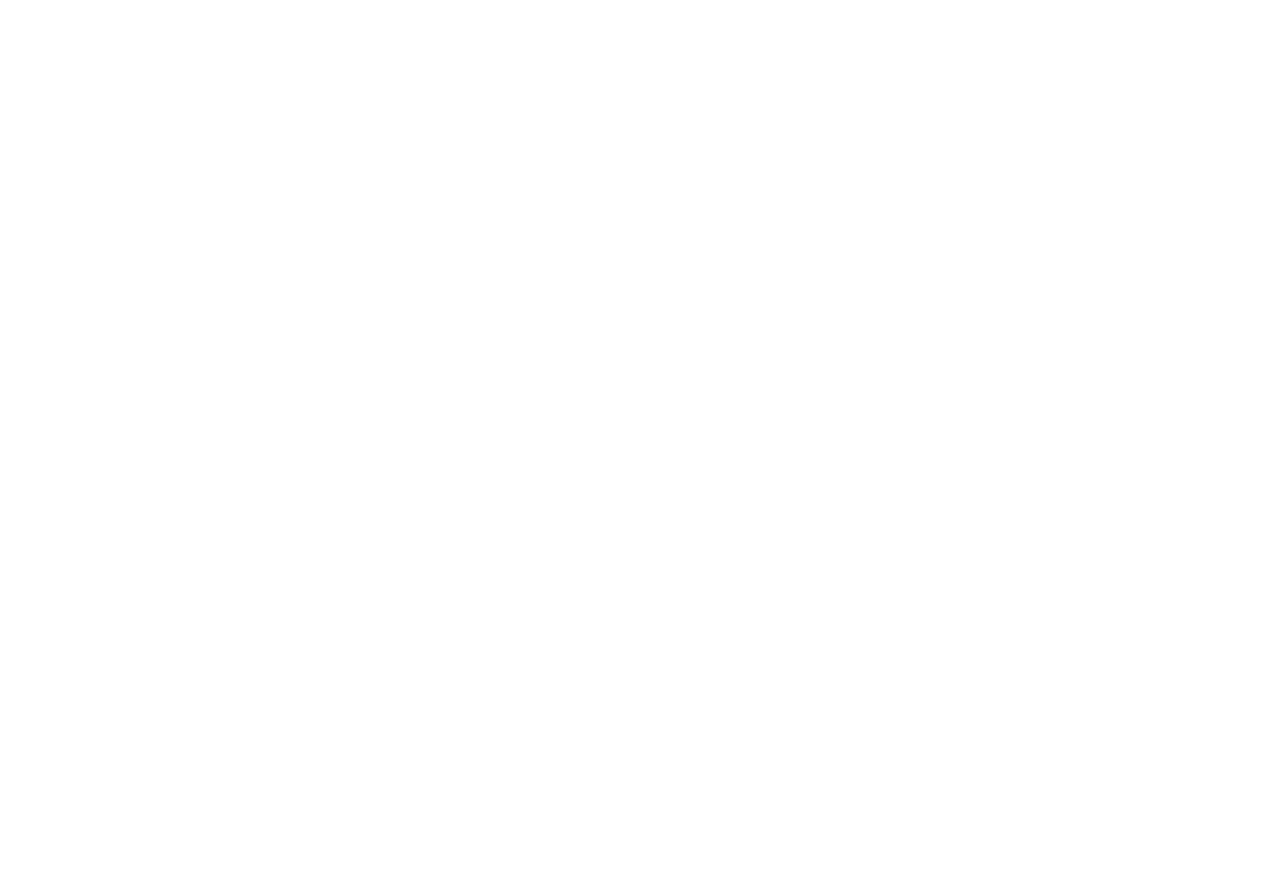
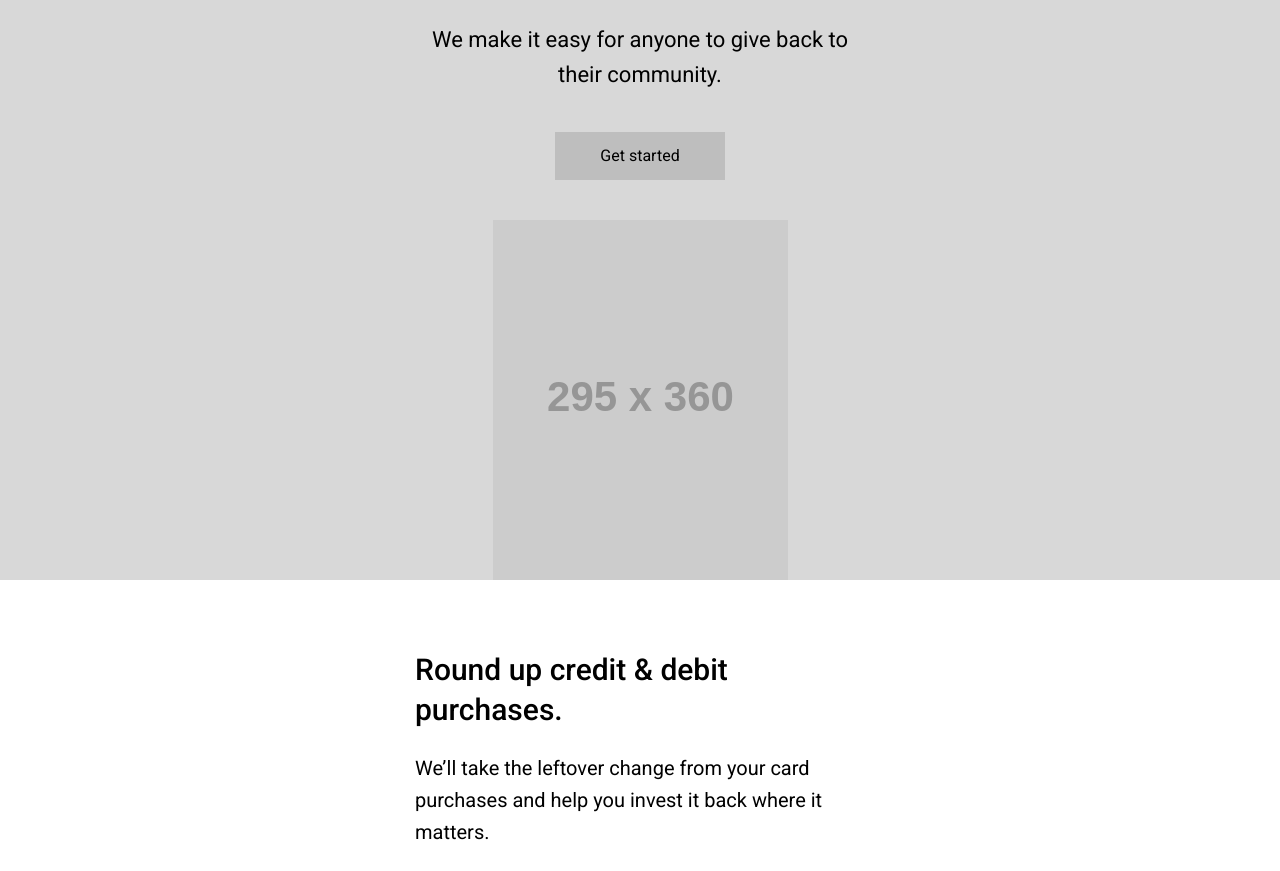
Before and after one commit to triciamedina/roots-app, a React (Create React App) app: page / in a window 1280 px wide. Shown: the part 226-1097 px from the top of the page. Before the commit the page ends 800 px from the top, so only its background shows below. Built offline with nearby package versions, Linux system fonts and the light colour scheme.

Commit message:
add LandingPage route

```diff
--- a/src/components/MainNav/MainNav.css
+++ b/src/components/MainNav/MainNav.css
@@ -8,6 +8,7 @@
     display: flex;
     flex-direction: row;
     align-items: flex-start;
+    border: 1px solid white;
 }
 
 nav {
@@ -72,47 +73,15 @@
     min-height: 20vh;
     width: 100%;
     background-color: white;
+    border: 1px solid white;
     display: flex;
     flex-direction: column;
     align-items: center;
+    padding: 10px 0px;
 }
 
 input:checked +label {
     background-image: url(../../img/times-solid.svg);
-}
-
-.text-button--small {
-    font-family: 'Roboto', sans-serif;
-    border: 0px;
-    padding: 15px 45px;
-    background-color: transparent;
-    cursor: pointer;
-}
-
-.text-button--large {
-    font-family: 'Roboto', sans-serif;
-    border: 0px;
-    padding: 15px 45px;
-    background-color: transparent;
-    cursor: pointer;
-    width: 100%;
-}
-
-.contained-button--large {
-    font-family: 'Roboto', sans-serif;
-    border: 0px;
-    padding: 15px 45px;
-    background-color: rgba(0, 0, 0, 12%);
-    cursor: pointer;
-    width: 100%;
-}
-
-.contained-button--small {
-    font-family: 'Roboto', sans-serif;
-    border: 0px;
-    padding: 15px 45px;
-    background-color: rgba(0, 0, 0, 12%);
-    cursor: pointer;
 }
 
 @media screen and (min-width: 600px) {
--- a/src/components/MainNav/MainNav.js
+++ b/src/components/MainNav/MainNav.js
@@ -1,5 +1,6 @@
 import React, { Component } from 'react'
 import Logo from '../Logo/Logo'
+import { Button } from '../Utils/Utils'
 import './MainNav.css'
 
 class MainNav extends Component {
@@ -10,10 +11,10 @@
                 <label htmlFor="menu"></label>
                 <ul className="PublicCollapsibleMenu__list">
                     <li>
-                        <button className="text-button--large">Sign in</button>
+                        <Button className="Button--text-large">Sign in</Button>
                     </li>
                     <li>
-                        <button className="contained-button--large">Get started</button>
+                        <Button className="Button--contained-large">Get started</Button>
                     </li>
                 </ul>
             </div>
@@ -25,10 +26,10 @@
             <div className="PublicMenu">
                 <ul className="PublicMenu__list">
                     <li>
-                        <button className="text-button--small">Sign in</button>
+                        <Button className="Button--text-small">Sign in</Button>
                     </li>
                     <li>
-                        <button className="contained-button--small">Get started</button>
+                        <Button className="Button--contained-small">Get started</Button>
                     </li>
                 </ul>
             </div>
--- a/src/components/Utils/Utils.css
+++ b/src/components/Utils/Utils.css
@@ -0,0 +1,33 @@
+.Button--text-large {
+    font-family: 'Roboto', sans-serif;
+    border: 0px;
+    padding: 15px 45px;
+    background-color: transparent;
+    cursor: pointer;
+    width: 100%;
+}
+
+.Button--contained-large {
+    font-family: 'Roboto', sans-serif;
+    border: 0px;
+    padding: 15px 45px;
+    background-color: rgba(0, 0, 0, 12%);
+    cursor: pointer;
+    width: 100%;
+}
+
+.Button--text-small {
+    font-family: 'Roboto', sans-serif;
+    border: 0px;
+    padding: 15px 45px;
+    background-color: transparent;
+    cursor: pointer;
+}
+
+.Button--contained-small {
+    font-family: 'Roboto', sans-serif;
+    border: 0px;
+    padding: 15px 45px;
+    background-color: rgba(0, 0, 0, 12%);
+    cursor: pointer;
+}
--- a/src/components/Utils/Utils.js
+++ b/src/components/Utils/Utils.js
@@ -0,0 +1,6 @@
+import React from 'react'
+import './Utils.css'
+
+export function Button(props) {
+    return <button className={props.className}>{props.children}</button>
+}
--- /dev/null
+++ b/src/routes/LandingPage/LandingPage.css
@@ -0,0 +1,107 @@
+.landing-page section {
+    padding-right: 36px;
+    padding-left: 36px;
+}
+
+/* H1 - 40px / 48px */
+.hero__title {
+    font-weight: 500;
+    font-size: 40px;
+    line-height: 48px;
+    margin: 0px 0px 22px 0px;
+    padding: 0px;
+    text-align: center;
+}
+
+/* H2 - 22px / 35px */
+.hero__body {
+    font-weight: 400;
+    font-size: 22px;
+    line-height: 35px;
+    margin: 0px 0px 40px 0px;
+    padding: 0px;
+    text-align: center;
+}
+
+/* H3 - 30px / 40px */
+.secondary__title {
+    font-weight: 500;
+    font-size: 30px;
+    line-height: 40px;
+    margin: 0px;
+    padding: 0px;
+}
+
+.secondary__title {
+    margin: 0px 0px 22px 0px;
+}
+
+.secondary__body {
+    font-weight: 400;
+    font-size: 20px;
+    line-height: 32px;
+    margin: 0px;
+    padding: 0px;
+}
+
+.hero {
+    padding-top: 130px;
+    display: flex;
+    flex-direction: column;
+    align-items: center;
+}
+
+.hero > .text-container {
+    display: flex;
+    flex-direction: column;
+    align-items: center;
+}
+
+.hero__image {
+    margin: 40px 0px 0px 0px;
+}
+
+.hero__image, .secondary__image {
+    width: 295px;
+    height: 360px;
+}
+
+.section--dark {
+    background-color: #d8d8d8;
+}
+
+.text-container {
+    max-width: 450px;
+}
+
+.secondary {
+    padding-top: 70px;
+    display: flex;
+    flex-direction: column;
+    align-items: center;
+}
+
+.secondary__image {
+    margin: 40px 0px 0px 0px;
+}
+
+.secondary > .text-container.left {
+    display: flex;
+    flex-direction: column;
+    align-items: flex-start;
+    text-align: left;
+}
+
+.secondary > .text-container.right {
+    display: flex;
+    flex-direction: column;
+    align-items: flex-end;
+    text-align: right;
+}
+
+.image-container {
+    display: flex;
+    flex-direction: column;
+    justify-content: flex-end;
+    align-items: center;
+}
--- a/src/routes/LandingPage/LandingPage.js
+++ b/src/routes/LandingPage/LandingPage.js
@@ -1,8 +1,48 @@
 import React from 'react'
+import { Button } from '../../components/Utils/Utils'
+import './LandingPage.css'
 
 function LandingPage() {
     return (
-        <div>Hello</div>
+        <main className="landing-page">
+            <section className="hero section--dark">
+                <div className="text-container left">
+                    <h1 className="hero__title">Invest in a future for everyone</h1>
+                    <p className="hero__body">We make it easy for anyone to give back to their community.</p>
+                    <Button className="Button--contained-small">Get started</Button>
+                </div>
+                <div className="image-container">
+                    <img className="hero__image" src="https://dummyimage.com/295x360/cccccc/909090.png&text=placeholder" />
+                </div>
+            </section>
+            <section className="secondary">
+                <div className="text-container left">
+                    <h2 className="secondary__title">Round up credit & debit purchases.</h2>
+                    <p className="secondary__body">We’ll take the leftover change from your card purchases and help you invest it back where it matters.</p>
+                </div>
+                <div className="image-container">
+                    <img className="secondary__image" src="https://dummyimage.com/295x360/cccccc/909090.png&text=placeholder" />
+                </div>
+            </section>
+            <section className="secondary section--dark">
+                <div className="text-container right">
+                    <h2 className="secondary__title">Search for classroom projects in need.</h2>
+                    <p className="secondary__body">Connect with classroom projects in your area that would benefit from a donation of any size.</p>
+                </div>
+                <div className="image-container">
+                    <img className="secondary__image" src="https://dummyimage.com/295x360/cccccc/909090.png&text=placeholder" />
+                </div>
+            </section>
+            <section className="secondary">
+                <div className="text-container left">
+                    <h2 className="secondary__title">Support a classroom in your community.</h2>
+                    <p className="secondary__body">Make a direct impact on public school children in your area by investing in resources they need for a strong future.</p>
+                </div>
+                <div className="image-container">
+                    <img className="secondary__image" src="https://dummyimage.com/295x360/cccccc/909090.png&text=placeholder" />
+                </div>
+            </section>
+        </main>
     )
 }
 
```
